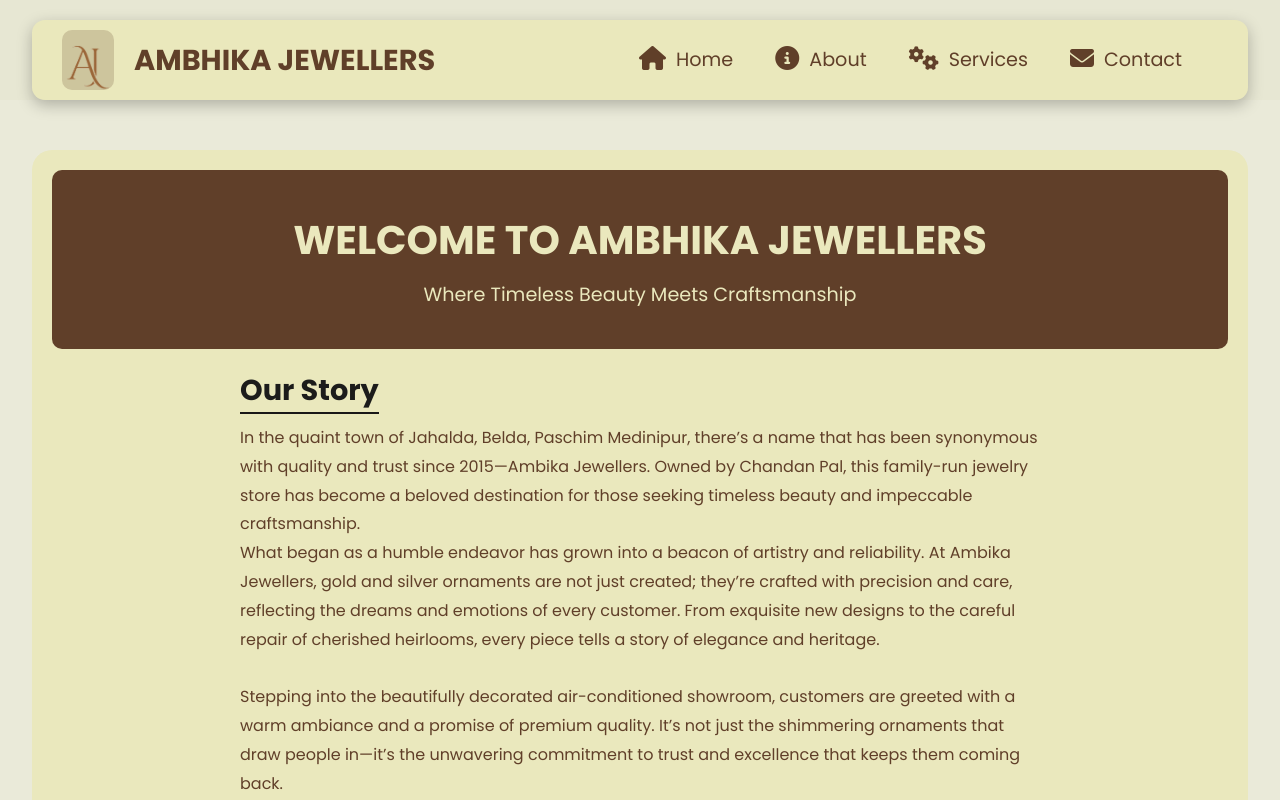
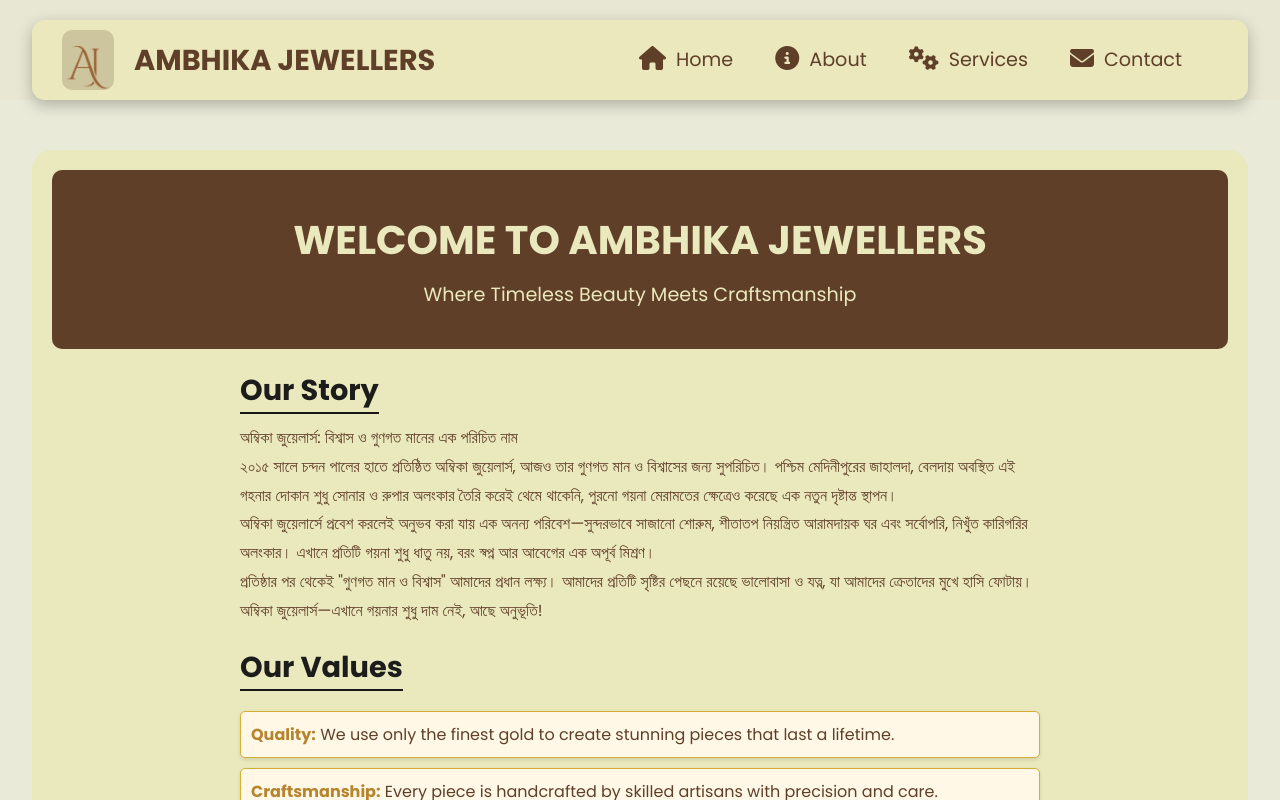
Before and after one commit to sandipan-Coder/Production-Project, a React (Vite) app in the folder Frontend/: page /cards/me in a window 1280 px wide. Shown: the top 800 px of the page. Built offline with nearby package versions, Linux system fonts and the light colour scheme.

Commit message:
change in about me file of frontend

```diff
--- a/Frontend/src/Component/Aboutme/Aboutme.jsx
+++ b/Frontend/src/Component/Aboutme/Aboutme.jsx
@@ -21,13 +21,15 @@ const AboutMe = () => {
           <section className="about-story">
             <h2>Our Story</h2>
             <p>
-            In the quaint town of Jahalda, Belda, Paschim Medinipur, there’s a name that has been synonymous with quality and trust since 2015—Ambika Jewellers. Owned by Chandan Pal, this family-run jewelry store has become a beloved destination for those seeking timeless beauty and impeccable craftsmanship.<br/>
+            অম্বিকা জুয়েলার্স: বিশ্বাস ও গুণগত মানের এক পরিচিত নাম <br />
 
-            What began as a humble endeavor has grown into a beacon of artistry and reliability. At Ambika Jewellers, gold and silver ornaments are not just created; they’re crafted with precision and care, reflecting the dreams and emotions of every customer. From exquisite new designs to the careful repair of cherished heirlooms, every piece tells a story of elegance and heritage.<br/>
-            <br/>
-            Stepping into the beautifully decorated air-conditioned showroom, customers are greeted with a warm ambiance and a promise of premium quality. It’s not just the shimmering ornaments that draw people in—it’s the unwavering commitment to trust and excellence that keeps them coming back.<br/>
+            ২০১৫ সালে চন্দন পালের হাতে প্রতিষ্ঠিত অম্বিকা জুয়েলার্স, আজও তার গুণগত মান ও বিশ্বাসের জন্য সুপরিচিত। পশ্চিম মেদিনীপুরের জাহালদা, বেলদায় অবস্থিত এই গহনার দোকান শুধু সোনার ও রুপার অলংকার তৈরি করেই থেমে থাকেনি, পুরনো গয়না মেরামতের ক্ষেত্রেও করেছে এক নতুন দৃষ্টান্ত স্থাপন।<br />
 
-            For nearly a decade, Ambika Jewellers has stood as a testament to Chandan Pal’s vision: creating jewelry that lasts a lifetime and building relationships rooted in integrity.
+            অম্বিকা জুয়েলার্সে প্রবেশ করলেই অনুভব করা যায় এক অনন্য পরিবেশ—সুন্দরভাবে সাজানো শোরুম, শীতাতপ নিয়ন্ত্রিত আরামদায়ক ঘর এবং সর্বোপরি, নিখুঁত কারিগরির অলংকার। এখানে প্রতিটি গয়না শুধু ধাতু নয়, বরং স্বপ্ন আর আবেগের এক অপূর্ব মিশ্রণ।<br />
+
+            প্রতিষ্ঠার পর থেকেই "গুণগত মান ও বিশ্বাস" আমাদের প্রধান লক্ষ্য। আমাদের প্রতিটি সৃষ্টির পেছনে রয়েছে ভালোবাসা ও যত্ন, যা আমাদের ক্রেতাদের মুখে হাসি ফোটায়।<br />
+
+            অম্বিকা জুয়েলার্স—এখানে গয়নার শুধু দাম নেই, আছে অনুভূতি! <br />
             </p>
           </section>
           <section className="about-values">
```
